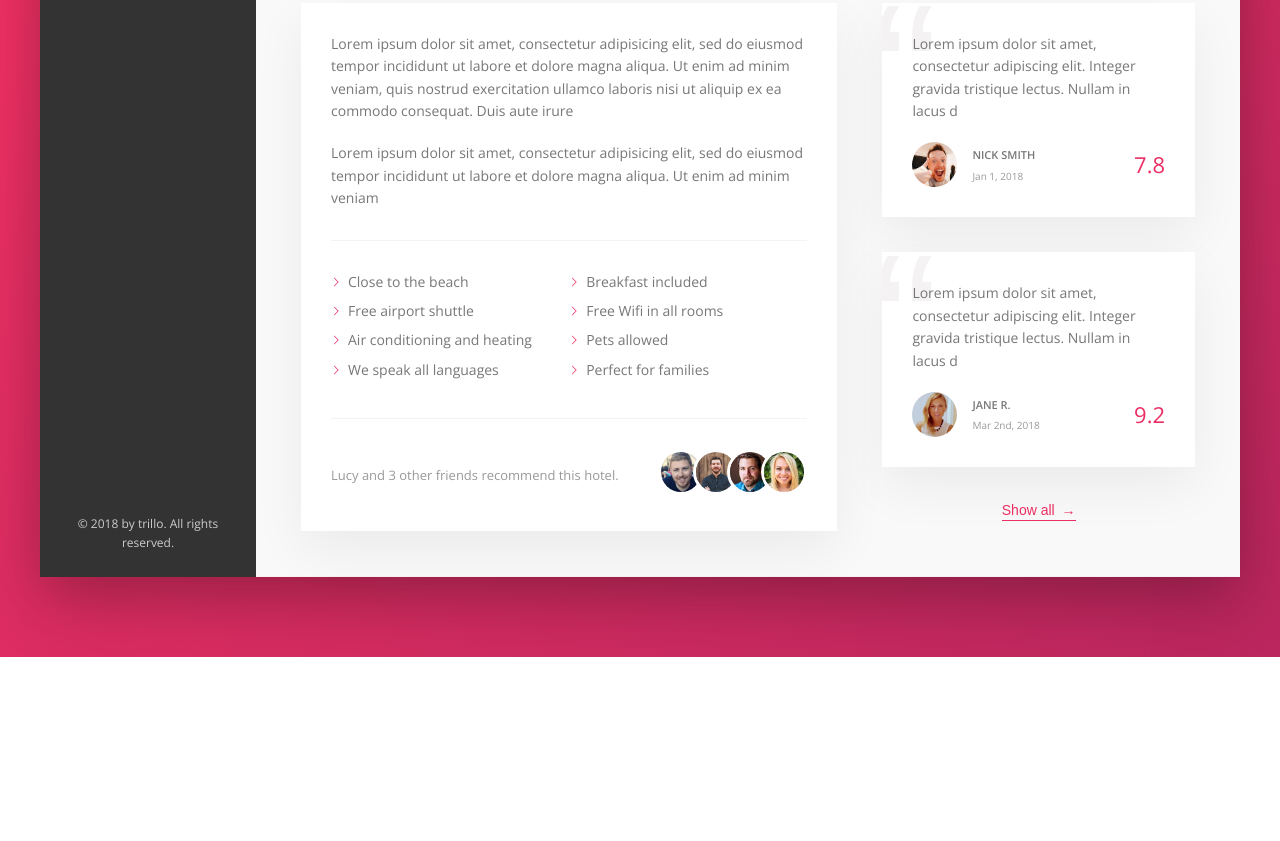
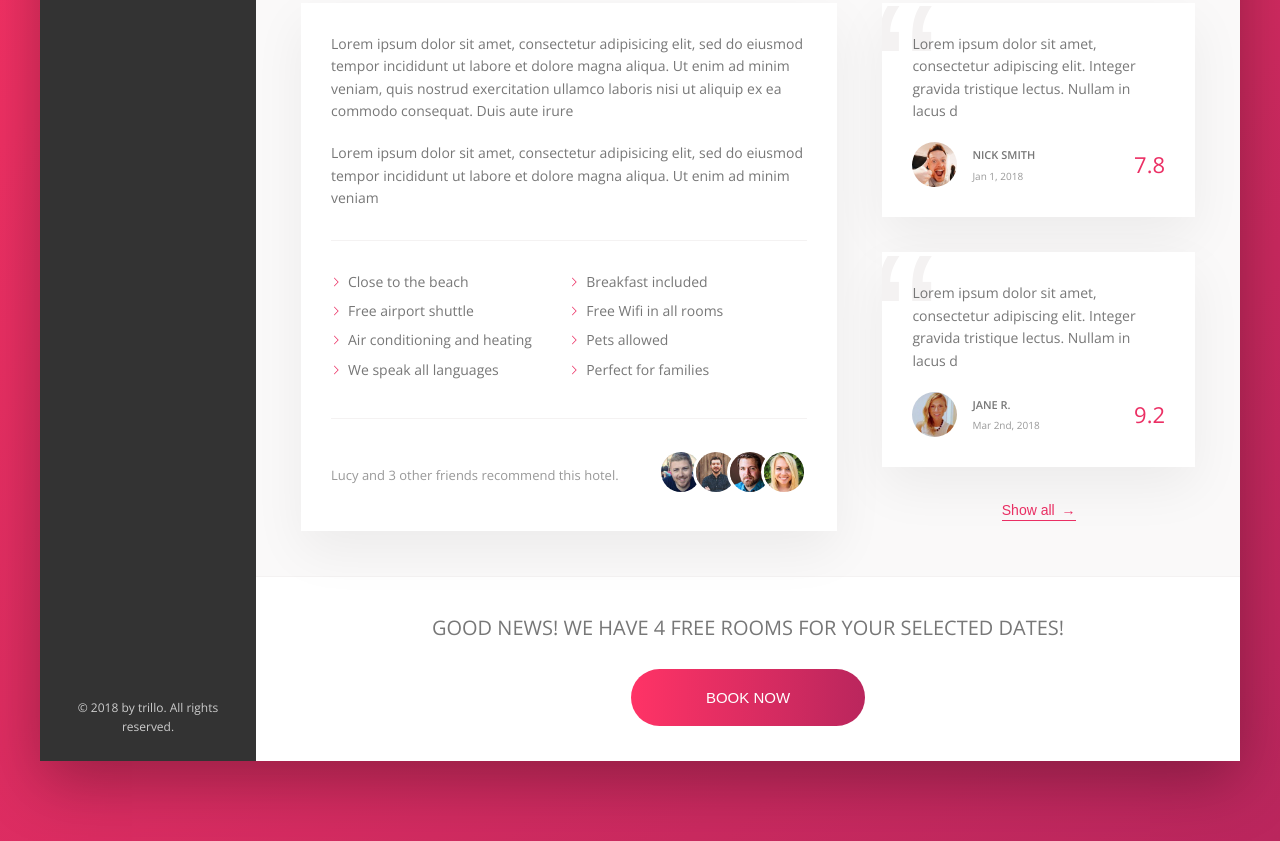
Before and after one commit to lbmeyer/Trillo, a website: page index.html in a window 1280 px wide. Shown: the part 456-1297 px from the top of the page. Before the commit the page ends 1113 px from the top, so only its background shows below. Drawn offline with nearby package versions, Linux system fonts and the light colour scheme.

Commit message:
Added CTA

```diff
--- a/index.html
+++ b/index.html
@@ -213,6 +213,16 @@
               <button class="btn-inline">Show all <span>&rarr;</span></button>
             </div>
           </div>
+
+          <div class="cta">
+            <h2 class="cta__book-now">
+              Good news! We have 4 free rooms for your selected dates!
+            </h2>
+            <button class="btn">
+              <span class="btn__visible">Book now</span>
+              <span class="btn__invisible">Only 4 rooms left</span>
+            </button>
+          </div>
         </main>
       </div>
     </div>
--- a/sass/_components.scss
+++ b/sass/_components.scss
@@ -447,3 +447,67 @@
     z-index: 1;
   }
 }
+
+////////////////////////
+// CTA
+.cta {
+  padding: 3.5rem 0;
+  text-align: center;
+
+  &__book-now {
+    font-size: 2rem;
+    font-weight: 300;
+    text-transform: uppercase;
+    margin-bottom: 2.5rem;
+  }
+}
+
+////////////////////////
+// CTA
+.btn {
+  font-size: 1.5rem;
+  border: none;
+  border-radius: 100px;
+  text-transform: uppercase;
+  background-image: linear-gradient(to right, var(--color-primary-light), var(--color-primary-dark));
+  color: #fff;
+  position: relative;
+  overflow: hidden;
+  cursor: pointer;
+
+  & > * {
+    display: inline-block;
+    height: 100%;
+    width: 100%;
+    transition: all .2s;
+  }
+
+  &__visible {
+    padding: 2rem 7.5rem;
+  }
+
+  &__invisible {
+    position: absolute;
+    padding: 2rem 0rem;
+    left: 0;
+    top: -100%;
+  }
+
+  &:hover {
+    background-image: linear-gradient(to left, var(--color-primary-light), var(--color-primary-dark));
+
+  }
+
+  &:hover &__visible {
+    transform: translateY(100%);
+  }
+
+  &:hover &__invisible {
+    top: 0;
+  }
+
+  &:focus {
+    outline: none;
+    animation: pulsate 1s infinite;
+  }
+}
```
Also changed, not shown: css/style.css.
